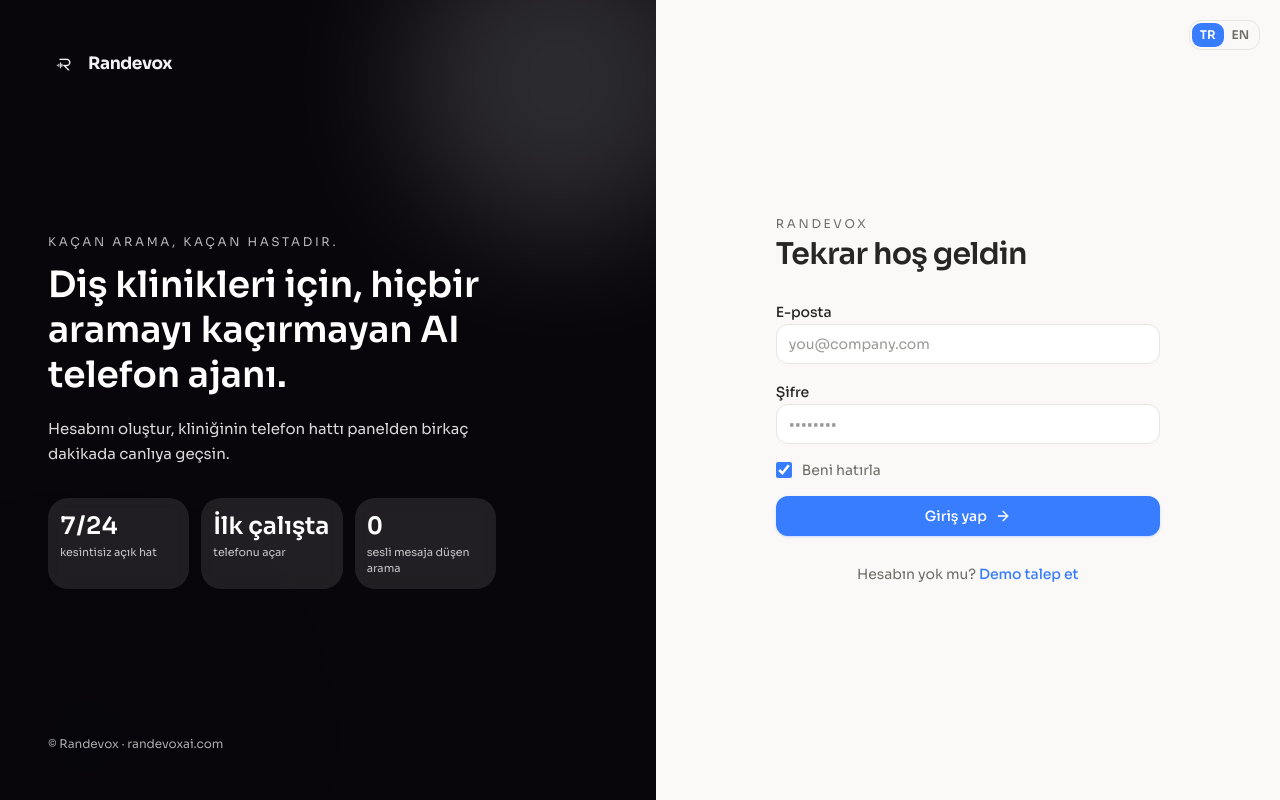
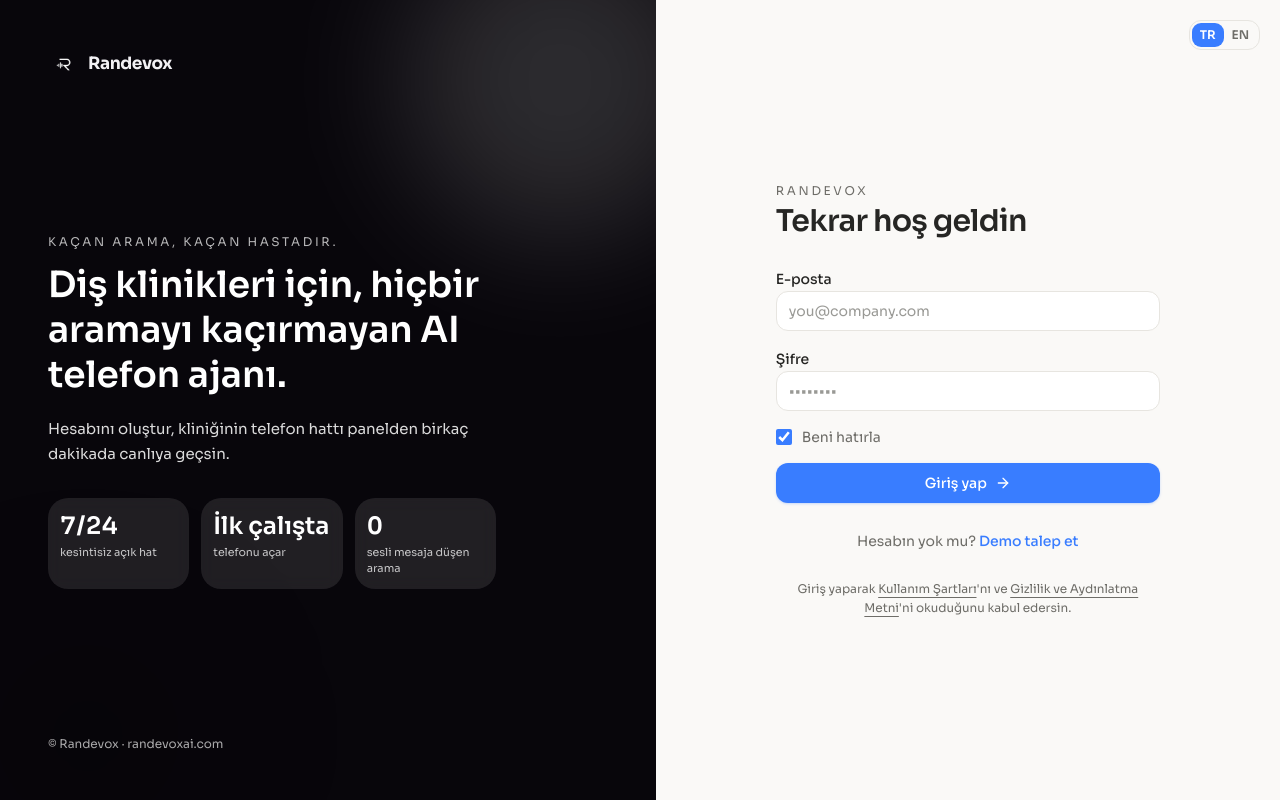
Before and after one commit to sarginyigit00-dot/Voice-agent, a Next.js app: page /login in a window 1280 px wide. Built offline with nearby package versions, Linux system fonts and the light colour scheme; no server answers.

Commit message:
Auth: link terms and privacy notice under the login form
A plain notice, not a consent checkbox; contract acceptance stays in the
panel. Replaces the unused bySigningIn string.

Co-Authored-By: Claude Opus 5.5 <noreply@anthropic.com>

```diff
--- a/components/auth/auth-screen.tsx
+++ b/components/auth/auth-screen.tsx
@@ -320,6 +320,20 @@ export function AuthScreen({ mode }: { mode: "login" | "signup" }) {
                   {isLogin ? ui.requestDemo : ui.signIn}
                 </Link>
               </p>
+
+              {/* Notice only, not a consent box: the contract itself is
+                  accepted inside the panel, per clinic and version. */}
+              <p className="text-center text-xs leading-relaxed text-muted-foreground">
+                {isLogin ? ui.legalBeforeLogin : ui.legalBeforeSignup}
+                <Link href="/sartlar" className="underline underline-offset-4 hover:text-foreground">
+                  {ui.legalTerms}
+                </Link>
+                {ui.legalMid}
+                <Link href="/gizlilik" className="underline underline-offset-4 hover:text-foreground">
+                  {ui.legalPrivacy}
+                </Link>
+                {ui.legalAfter}
+              </p>
             </>
           )}
         </div>
--- a/lib/i18n/dict.ts
+++ b/lib/i18n/dict.ts
@@ -25,7 +25,12 @@ export const ui = {
     haveAccount: "Zaten hesabın var mı?",
     demoNote: "Supabase bağlı değil — herhangi bir e-posta/şifreyle girebilirsin.",
     authBlurb: "Hesabını oluştur, kliniğinin telefon hattı panelden birkaç dakikada canlıya geçsin.",
-    bySigningIn: "Giriş yaparak hizmet şartlarını kabul etmiş olursun.",
+    legalBeforeLogin: "Giriş yaparak ",
+    legalBeforeSignup: "Hesap oluşturarak ",
+    legalTerms: "Kullanım Şartları",
+    legalMid: "'nı ve ",
+    legalPrivacy: "Gizlilik ve Aydınlatma Metni",
+    legalAfter: "'ni okuduğunu kabul edersin.",
     enterCode: "Doğrulama kodu",
     codeSentTo: "adresine 6 haneli bir kod gönderdik.",
     verifyCode: "Kodu doğrula",
@@ -110,7 +115,12 @@ export const ui = {
     haveAccount: "Already have an account?",
     demoNote: "Supabase not connected — any email/password works.",
     authBlurb: "Create your account and your clinic's phone line goes live in the panel in minutes.",
-    bySigningIn: "By signing in you agree to the terms of service.",
+    legalBeforeLogin: "By signing in you confirm you have read the ",
+    legalBeforeSignup: "By creating an account you confirm you have read the ",
+    legalTerms: "Terms of Use",
+    legalMid: " and the ",
+    legalPrivacy: "Privacy Notice",
+    legalAfter: ".",
     enterCode: "Verification code",
     codeSentTo: "We sent a 6-digit code to",
     verifyCode: "Verify code",
```
